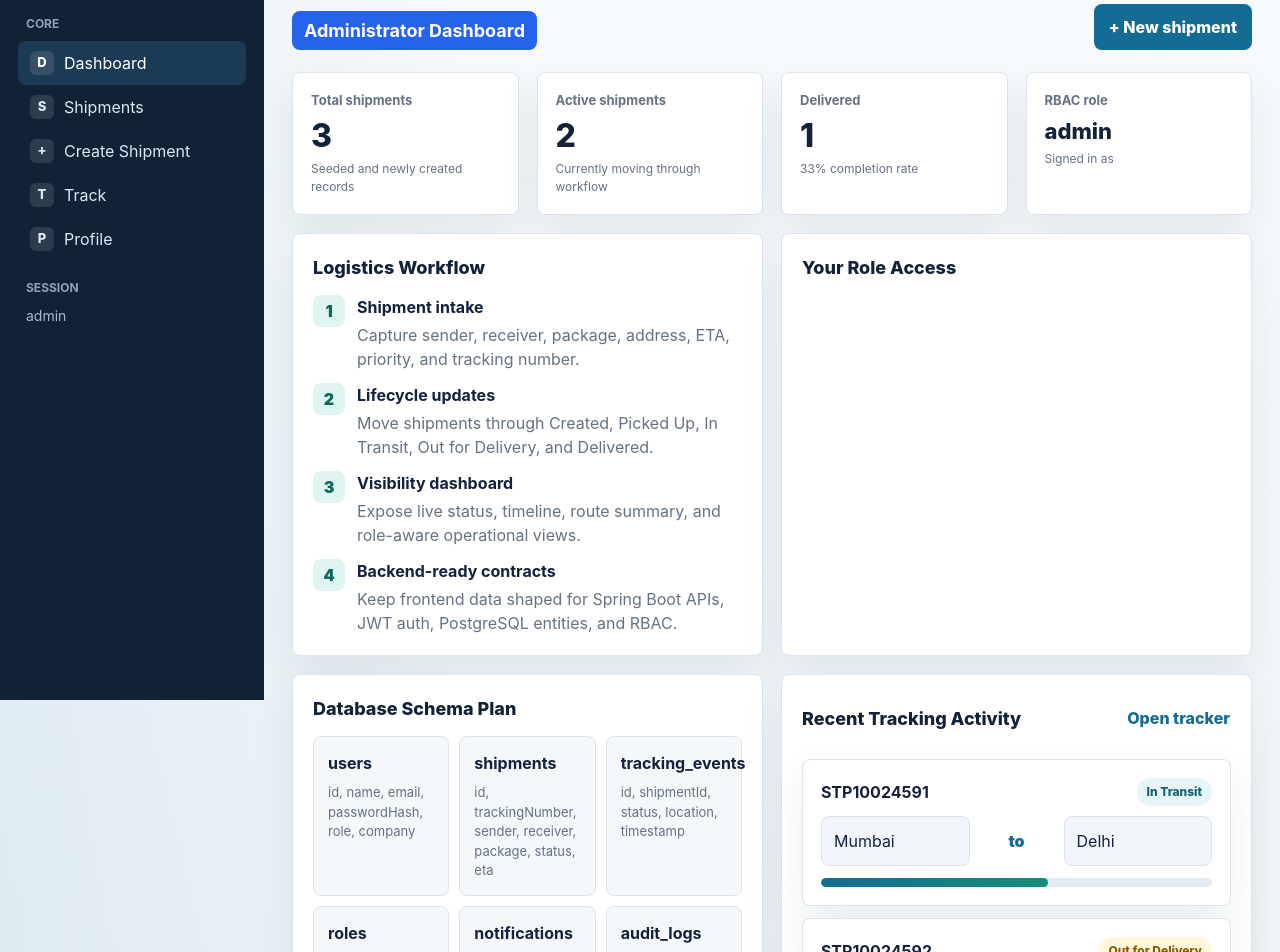
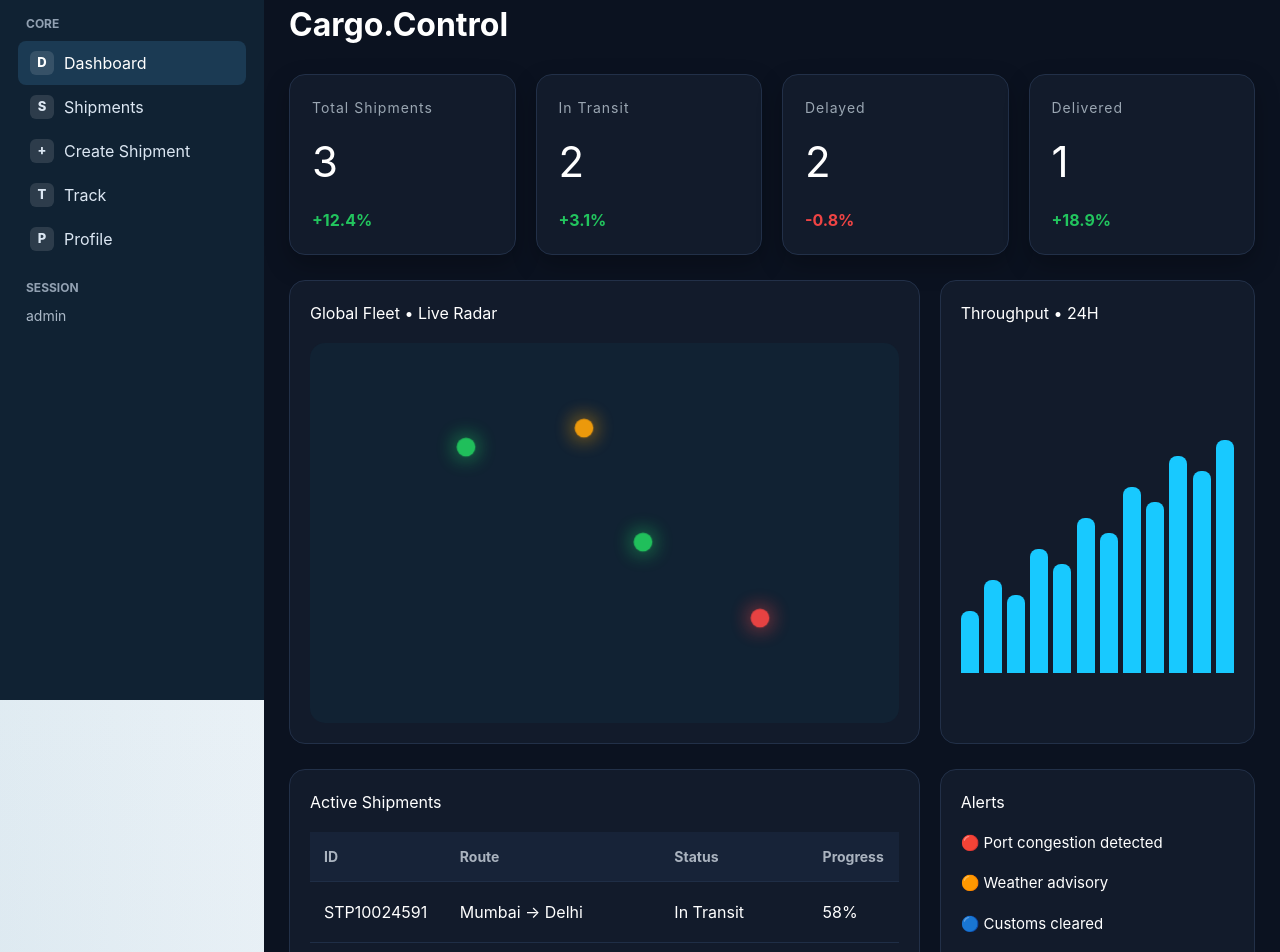
Before and after one commit to sainimahli/ShipTrack-Pro, a React app in the folder frontend/: page /dashboard in a window 1280 px wide. Shown: the part 100-1052 px from the top of the page. Built offline with nearby package versions, Linux system fonts and the light colour scheme; sample sign-in values are in the browser's storage; the HTML template or start-up script is replaced by a standard one.

Commit message:
Implemented shipment tracking dashboard UI

```diff
--- /dev/null
+++ b/frontend/src/assets/pages/Dashboard.css
@@ -0,0 +1,269 @@
+*{
+    box-sizing:border-box;
+}
+
+.dashboard{
+    background:#0b1220;
+    color:white;
+    min-height:100vh;
+    padding:25px;
+    font-family:Inter,Arial,sans-serif;
+}
+
+.dashboard-title{
+    font-size:32px;
+    margin-bottom:25px;
+    font-weight:700;
+    color:#ffffff;
+}
+
+.top-cards{
+    display:grid;
+    grid-template-columns:repeat(4,1fr);
+    gap:20px;
+    margin-bottom:25px;
+}
+
+.card{
+    background:#121b2b;
+    border:1px solid #223048;
+    border-radius:16px;
+    padding:22px;
+    transition:.3s;
+    box-shadow:0 10px 25px rgba(0,0,0,.25);
+}
+
+.card:hover{
+    transform:translateY(-4px);
+    border-color:#14b8ff;
+}
+
+.card h4{
+    color:#9aa6b2;
+    margin-bottom:12px;
+    font-size:14px;
+    letter-spacing:1px;
+}
+
+.card h2{
+    font-size:42px;
+    margin-bottom:15px;
+    color:white;
+}
+
+.card span{
+    color:#22c55e;
+    font-weight:bold;
+}
+
+.danger{
+    color:#ef4444!important;
+}
+
+.middle-section{
+    display:grid;
+    grid-template-columns:2fr 1fr;
+    gap:20px;
+    margin-bottom:25px;
+}
+
+.map-card,
+.chart-card,
+.table-card,
+.alerts-card{
+    background:#121b2b;
+    border-radius:16px;
+    border:1px solid #223048;
+    padding:20px;
+}
+
+.map-card h3,
+.chart-card h3,
+.table-card h3,
+.alerts-card h3{
+    margin-bottom:18px;
+    color:white;
+}
+
+.fake-map{
+    position:relative;
+    height:380px;
+    border-radius:15px;
+    overflow:hidden;
+    background:
+    linear-gradient(#123,#123),
+    repeating-linear-gradient(
+        0deg,
+        rgba(255,255,255,.05) 0,
+        rgba(255,255,255,.05) 1px,
+        transparent 1px,
+        transparent 45px
+    ),
+    repeating-linear-gradient(
+        90deg,
+        rgba(255,255,255,.05) 0,
+        rgba(255,255,255,.05) 1px,
+        transparent 1px,
+        transparent 45px
+    );
+
+    background-color:#0d2430;
+}
+
+.dot{
+    position:absolute;
+    width:18px;
+    height:18px;
+    border-radius:50%;
+    animation:pulse 2s infinite;
+}
+
+.green{
+    background:#22c55e;
+    box-shadow:0 0 20px #22c55e;
+}
+
+.red{
+    background:#ef4444;
+    box-shadow:0 0 20px #ef4444;
+}
+
+.yellow{
+    background:#f59e0b;
+    box-shadow:0 0 20px #f59e0b;
+}
+
+@keyframes pulse{
+
+0%{
+transform:scale(1);
+opacity:1;
+}
+
+50%{
+transform:scale(1.4);
+opacity:.7;
+}
+
+100%{
+transform:scale(1);
+opacity:1;
+}
+
+}
+
+.bars{
+    display:flex;
+    align-items:flex-end;
+    justify-content:space-between;
+    height:330px;
+    padding-top:20px;
+}
+
+.bar{
+    width:18px;
+    background:#18c9ff;
+    border-radius:8px 8px 0 0;
+    transition:.3s;
+}
+
+.bar:hover{
+    background:#f59e0b;
+}
+
+.bottom-section{
+    display:grid;
+    grid-template-columns:2fr 1fr;
+    gap:20px;
+}
+
+table{
+    width:100%;
+    border-collapse:collapse;
+}
+
+thead{
+    background:#172338;
+}
+
+th{
+    padding:14px;
+    text-align:left;
+    color:#aab3bf;
+    font-size:14px;
+}
+
+td{
+    padding:18px 14px;
+    border-top:1px solid #1f2e46;
+}
+
+tbody tr:hover{
+    background:#172338;
+}
+
+.alerts-card ul{
+    list-style:none;
+    padding:0;
+}
+
+.alerts-card li{
+    margin:18px 0;
+    font-size:15px;
+}
+
+.alerts-card hr{
+    margin:25px 0;
+    border:none;
+    border-top:1px solid #27374d;
+}
+
+.alerts-card p{
+    color:#9ca3af;
+    margin:10px 0;
+}
+
+@media(max-width:1200px){
+
+.top-cards{
+grid-template-columns:repeat(2,1fr);
+}
+
+.middle-section{
+grid-template-columns:1fr;
+}
+
+.bottom-section{
+grid-template-columns:1fr;
+}
+
+}
+
+@media(max-width:768px){
+
+.top-cards{
+grid-template-columns:1fr;
+}
+
+.dashboard{
+padding:15px;
+}
+
+.card h2{
+font-size:30px;
+}
+
+.fake-map{
+height:250px;
+}
+
+.bars{
+height:220px;
+}
+
+table{
+display:block;
+overflow-x:auto;
+}
+
+}
--- a/frontend/src/assets/pages/Dashboard.jsx
+++ b/frontend/src/assets/pages/Dashboard.jsx
@@ -1,217 +1,157 @@
 import { useContext } from "react";
+import { AuthContext } from "../context/auth";
 import { Link } from "react-router-dom";
-import { AuthContext } from "../context/auth";
 import { ShipmentContext } from "../context/shipments";
-
-const workflowSteps = [
-  {
-    title: "Shipment intake",
-    detail: "Capture sender, receiver, package, address, ETA, priority, and tracking number.",
-  },
-  {
-    title: "Lifecycle updates",
-    detail: "Move shipments through Created, Picked Up, In Transit, Out for Delivery, and Delivered.",
-  },
-  {
-    title: "Visibility dashboard",
-    detail: "Expose live status, timeline, route summary, and role-aware operational views.",
-  },
-  {
-    title: "Backend-ready contracts",
-    detail: "Keep frontend data shaped for Spring Boot APIs, JWT auth, PostgreSQL entities, and RBAC.",
-  },
-];
-
-const schemaItems = [
-  ["users", "id, name, email, passwordHash, role, company"],
-  ["shipments", "id, trackingNumber, sender, receiver, package, status, eta"],
-  ["tracking_events", "id, shipmentId, status, location, timestamp"],
-  ["roles", "id, roleName, permissions"],
-  ["notifications", "id, userId, shipmentId, channel, message"],
-  ["audit_logs", "id, actorId, action, entity, createdAt"],
-];
+import "./Dashboard.css";
 
 function Dashboard() {
-  const { auth, capabilities } = useContext(AuthContext);
+  const { auth } = useContext(AuthContext);
   const { metrics, shipments } = useContext(ShipmentContext);
-  const latestShipments = shipments.slice(0, 3);
-
-const roleKey = (auth?.user?.role || "").toLowerCase();
- const roleMap = {
-  administrator: {
-    eyebrow: "Administrator",
-    title: "Administrator Dashboard",
-    sub: "Track shipments, view metrics, and manage workflows in real time.",
-  },
-
-  customer: {
-    eyebrow: "Customer",
-    title: "Customer Dashboard",
-    sub: "View your orders, tracking status, and delivery ETA.",
-  },
-
-  "business client": {
-    eyebrow: "Business Client",
-    title: "Business Client Dashboard",
-    sub: "Manage business shipments, invoices, and batch operations.",
-  },
-
-  "logistics operator": {
-    eyebrow: "Logistics Operator",
-    title: "Logistics Operator Dashboard",
-    sub: "Monitor pickups, routes, and delivery progress.",
-  },
-
-  "support agent": {
-    eyebrow: "Support Agent",
-    title: "Support Agent Dashboard",
-    sub: "Assist customers and resolve shipment issues.",
-  },
-};
-
-  const { eyebrow, title, sub } = roleMap[roleKey] || roleMap["administrator"];
-  const roleColors = {
-  administrator: "#2563eb",
-  customer: "#10b981",
-  "business client": "#7c3aed",
-  "logistics operator": "#f97316",
-  "support agent": "#0ea5e9",
-};
-  const roleColor = roleColors[roleKey] || roleColors.administrator;
 
   return (
-    <div className="page">
-      <div className="page-header">
-        <div>
-          <div style={{ display: "flex", alignItems: "center", gap: 12 }}>
-            <div
-              className="role-badge"
-              style={{
-                background: roleColor,
-                color: "#fff",
-                borderRadius: 8,
-                padding: "6px 12px",
-                fontWeight: 700,
-                textTransform: "capitalize",
-                fontSize: 18,
-              }}
-            >
-              {title}
-            </div>
-          </div>
+    <div className="dashboard">
+
+      <h1 className="dashboard-title">
+        Cargo.Control
+      </h1>
+
+      <div className="top-cards">
+
+        <div className="card">
+          <h4>Total Shipments</h4>
+          <h2>{metrics.total}</h2>
+          <span>+12.4%</span>
         </div>
-        <Link className="button primary" to="/shipments/new">
-          + New shipment
-        </Link>
+
+        <div className="card">
+          <h4>In Transit</h4>
+          <h2>{metrics.active}</h2>
+          <span>+3.1%</span>
+        </div>
+
+        <div className="card">
+          <h4>Delayed</h4>
+          <h2>2</h2>
+          <span className="danger">-0.8%</span>
+        </div>
+
+        <div className="card">
+          <h4>Delivered</h4>
+          <h2>{metrics.delivered}</h2>
+          <span>+18.9%</span>
+        </div>
+
       </div>
 
-      <section className="grid grid-4">
-        <div className="metric-card">
-          <div className="metric-label">Total shipments</div>
-          <div className="metric-value">{metrics.total}</div>
-          <div className="metric-note">Seeded and newly created records</div>
-        </div>
-        <div className="metric-card">
-          <div className="metric-label">Active shipments</div>
-          <div className="metric-value">{metrics.active}</div>
-          <div className="metric-note">Currently moving through workflow</div>
-        </div>
-        <div className="metric-card">
-          <div className="metric-label">Delivered</div>
-          <div className="metric-value">{metrics.delivered}</div>
-          <div className="metric-note">{metrics.deliveryRate}% completion rate</div>
-        </div>
-        <div className="metric-card">
-          <div className="metric-label">RBAC role</div>
-          <div className="metric-value" style={{ fontSize: 22 }}>
-            {auth.user.role}
+      <div className="middle-section">
+
+        <div className="map-card">
+          <h3>Global Fleet • Live Radar</h3>
+
+          <div className="fake-map">
+
+            <div className="dot green" style={{top:"25%",left:"25%"}}></div>
+            <div className="dot green" style={{top:"50%",left:"55%"}}></div>
+            <div className="dot red" style={{top:"70%",left:"75%"}}></div>
+            <div className="dot yellow" style={{top:"20%",left:"45%"}}></div>
+
           </div>
-          <div className="metric-note">Signed in as {auth.user.name}</div>
-        </div>
-      </section>
 
-      <section className="grid grid-2" style={{ marginTop: 18 }}>
-        <div className="panel">
-          <h2 className="section-title">Logistics Workflow</h2>
-          <div className="workflow-list">
-            {workflowSteps.map((step, index) => (
-              <div className="workflow-step" key={step.title}>
-                <div className="step-number">{index + 1}</div>
-                <div>
-                  <strong>{step.title}</strong>
-                  <p className="subtle" style={{ margin: "4px 0 0" }}>
-                    {step.detail}
-                  </p>
-                </div>
-              </div>
-            ))}
-          </div>
         </div>
 
-        <div className="panel">
-          <h2 className="section-title">Your Role Access</h2>
-          <div className="workflow-list">
-            {capabilities.map((capability, index) => (
-              <div className="workflow-step" key={capability}>
-                <div className="step-number">{index + 1}</div>
-                <div>
-                  <strong>{capability}</strong>
-                  <p className="subtle" style={{ margin: "4px 0 0" }}>
-                    Enabled for {auth.user.role}.
-                  </p>
-                </div>
-              </div>
+        <div className="chart-card">
+
+          <h3>Throughput • 24H</h3>
+
+          <div className="bars">
+
+            {[20,30,25,40,35,50,45,60,55,70,65,75].map((h,i)=>(
+              <div
+                key={i}
+                className="bar"
+                style={{height:`${h}%`}}
+              ></div>
             ))}
+
           </div>
-        </div>
-      </section>
 
-      <section className="grid grid-2" style={{ marginTop: 18 }}>
-        <div className="panel">
-          <h2 className="section-title">Database Schema Plan</h2>
-          <div className="schema-grid">
-            {schemaItems.map(([name, fields]) => (
-              <div className="schema-box" key={name}>
-                <strong>{name}</strong>
-                <p className="subtle" style={{ margin: "8px 0 0", fontSize: 13 }}>
-                  {fields}
-                </p>
-              </div>
-            ))}
-          </div>
         </div>
 
-        <div className="panel">
-          <div className="toolbar">
-            <h2 className="section-title" style={{ margin: 0 }}>
-              Recent Tracking Activity
-            </h2>
-            <Link className="button ghost" to="/track">
-              Open tracker
-            </Link>
-          </div>
-          <div className="workflow-list">
-            {latestShipments.map((shipment) => (
-              <div className="shipment-card" key={shipment.id}>
-                <div className="toolbar" style={{ marginBottom: 10 }}>
-                  <strong>{shipment.trackingNumber}</strong>
-                  <span className={`badge ${shipment.status.toLowerCase().replaceAll(" ", "-")}`}>
-                    {shipment.status}
-                  </span>
-                </div>
-                <div className="route-strip">
-                  <div className="route-city">{shipment.senderCity}</div>
-                  <div className="route-arrow">to</div>
-                  <div className="route-city">{shipment.receiverCity}</div>
-                </div>
-                <div className="progress-track" style={{ marginTop: 12 }}>
-                  <div className="progress-fill" style={{ width: `${shipment.progress}%` }} />
-                </div>
-              </div>
-            ))}
-          </div>
+      </div>
+
+      <div className="bottom-section">
+
+        <div className="table-card">
+
+          <h3>Active Shipments</h3>
+
+          <table>
+
+            <thead>
+
+              <tr>
+                <th>ID</th>
+                <th>Route</th>
+                <th>Status</th>
+                <th>Progress</th>
+              </tr>
+
+            </thead>
+
+            <tbody>
+
+              {shipments.slice(0,8).map((shipment)=>(
+                <tr key={shipment.id}>
+
+                  <td>{shipment.trackingNumber}</td>
+
+                  <td>
+                    {shipment.senderCity} → {shipment.receiverCity}
+                  </td>
+
+                  <td>{shipment.status}</td>
+
+                  <td>{shipment.progress}%</td>
+
+                </tr>
+              ))}
+
+            </tbody>
+
+          </table>
+
         </div>
-      </section>
+
+        <div className="alerts-card">
+
+          <h3>Alerts</h3>
+
+          <ul>
+
+            <li>🔴 Port congestion detected</li>
+
+            <li>🟠 Weather advisory</li>
+
+            <li>🔵 Customs cleared</li>
+
+            <li>🟢 POD received</li>
+
+            <li>⚡ Route optimized</li>
+
+          </ul>
+
+          <hr />
+
+          <p>
+            Logged in as <strong>{auth.user.name}</strong>
+          </p>
+
+          <p>{auth.user.role}</p>
+
+        </div>
+
+      </div>
+
     </div>
   );
 }
```
